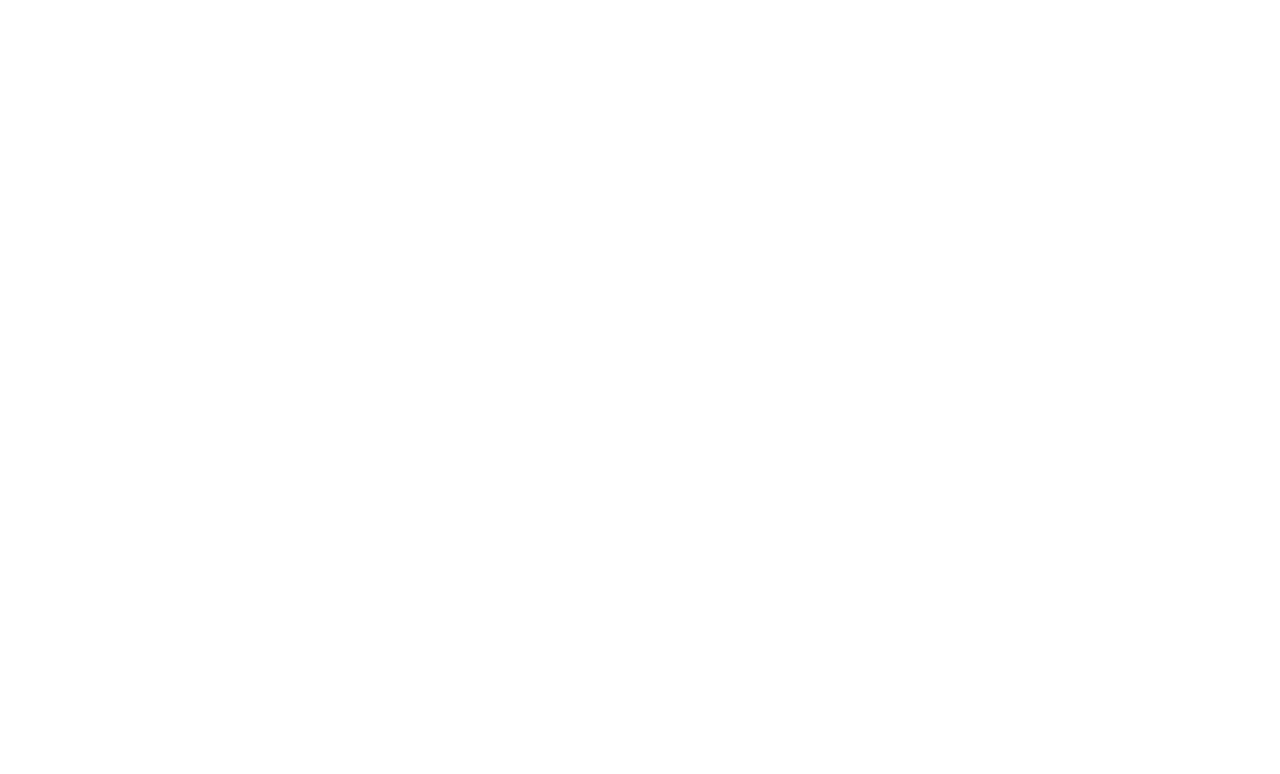
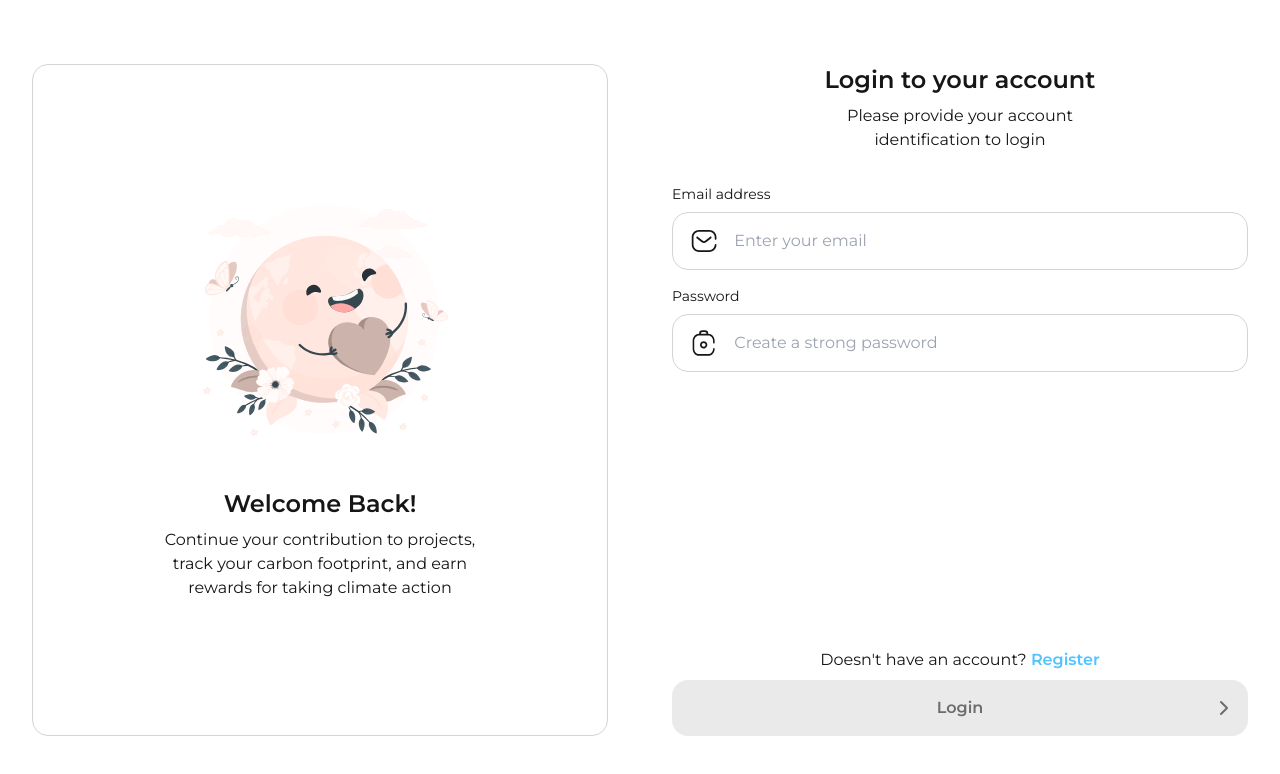
Before and after one commit to IhsanAljundi/impactful, a React (Create React App) app in the folder frontend/: page /login in a window 1280 px wide. Shown: the top 774 px of the page. Built offline with nearby package versions, Linux system fonts and the light colour scheme.

Commit message:
feat: implement login pages

```diff
--- a/frontend/src/modules/login/Login.jsx
+++ b/frontend/src/modules/login/Login.jsx
@@ -1,3 +1,135 @@
-export function Login() {
-  return <></>;
-}
+import { useState } from "react";
+import { Link, useNavigate } from "react-router-dom";
+import { Controller, useForm } from "react-hook-form";
+import toast from "react-hot-toast";
+
+import { Button, Input } from "../../elements";
+import { ChevronIcon, EmailIcon, LockIcon } from "../../icons";
+import { ReactComponent as WelcomeIllustration } from "./illustrations/welcome.svg";
+
+const Login = () => {
+  const navigate = useNavigate();
+
+  const {
+    control,
+    handleSubmit,
+    formState: { isValid },
+  } = useForm();
+
+  const [loading, setLoading] = useState(false);
+  const onSubmit = async (data) => {
+    setLoading(true);
+
+    try {
+      const headers = {
+        "Content-Type": "application/json",
+      };
+
+      const body = JSON.stringify({
+        email: data.email,
+        password: data.password,
+      });
+
+      const res = await fetch(`${process.env.REACT_APP_API_HOST}/login`, {
+        method: "POST",
+        headers,
+        body,
+      });
+
+      if (!res.ok) {
+        const { error } = await res.json();
+        throw new Error(error);
+      }
+
+      const { token } = await res.json();
+      localStorage.setItem("token", token);
+
+      toast.success("Successfully logged in!");
+      navigate("/profile", { replace: true });
+    } catch (e) {
+      if (e.message) toast.error(e.message);
+      else toast.error("Something went wrong!");
+
+      setLoading(false);
+    }
+  };
+
+  return (
+    <main className="container grid grid-cols-1 lg:grid-cols-2 gap-16 py-8 lg:py-16 min-h-screen">
+      <div className="flex flex-col items-center justify-center p-4 pb-8 text-center border border-gray-300 rounded-2xl">
+        <WelcomeIllustration className="w-3/4 lg:w-1/2" />
+        <h2 className="lg:mt-8 text-2xl font-semibold">Welcome Back!</h2>
+        <p className="mt-2 max-w-xs text-gray-600">
+          Continue your contribution to projects, track your carbon footprint,
+          and earn rewards for taking climate action
+        </p>
+      </div>
+
+      <form
+        className="flex flex-col items-center text-center"
+        onSubmit={handleSubmit(onSubmit)}
+      >
+        <h2 className="text-2xl font-semibold">Login to your account</h2>
+        <p className="mt-2 max-w-xs text-gray-600">
+          Please provide your account identification to login
+        </p>
+
+        <div className="flex flex-col items-start mt-8 w-full">
+          <p className="text-gray-600 text-sm">Email address</p>
+          <Controller
+            name="email"
+            control={control}
+            rules={{ required: true }}
+            render={({ field }) => (
+              <Input
+                className="mt-2 w-full"
+                leading={<EmailIcon />}
+                placeholder="Enter your email"
+                type="email"
+                {...field}
+              />
+            )}
+          />
+        </div>
+
+        <div className="flex flex-col items-start mt-4 w-full">
+          <p className="text-gray-600 text-sm">Password</p>
+          <Controller
+            name="password"
+            control={control}
+            rules={{ required: true }}
+            render={({ field }) => (
+              <Input
+                className="mt-2 w-full"
+                placeholder="Create a strong password"
+                leading={<LockIcon />}
+                type="password"
+                {...field}
+              />
+            )}
+          />
+        </div>
+
+        <p className="mt-8 lg:mt-auto">
+          Doesn't have an account?{" "}
+          <Link className="text-blue font-semibold" to="/register">
+            Register
+          </Link>
+        </p>
+
+        <Button
+          className="mt-2 w-full"
+          trailing={<ChevronIcon />}
+          loading={loading}
+          variant="fill"
+          type="submit"
+          disabled={!isValid}
+        >
+          Login
+        </Button>
+      </form>
+    </main>
+  );
+};
+
+export { Login };
```
Also changed, not shown: frontend/src/modules/login/illustrations/welcome.svg (added).
